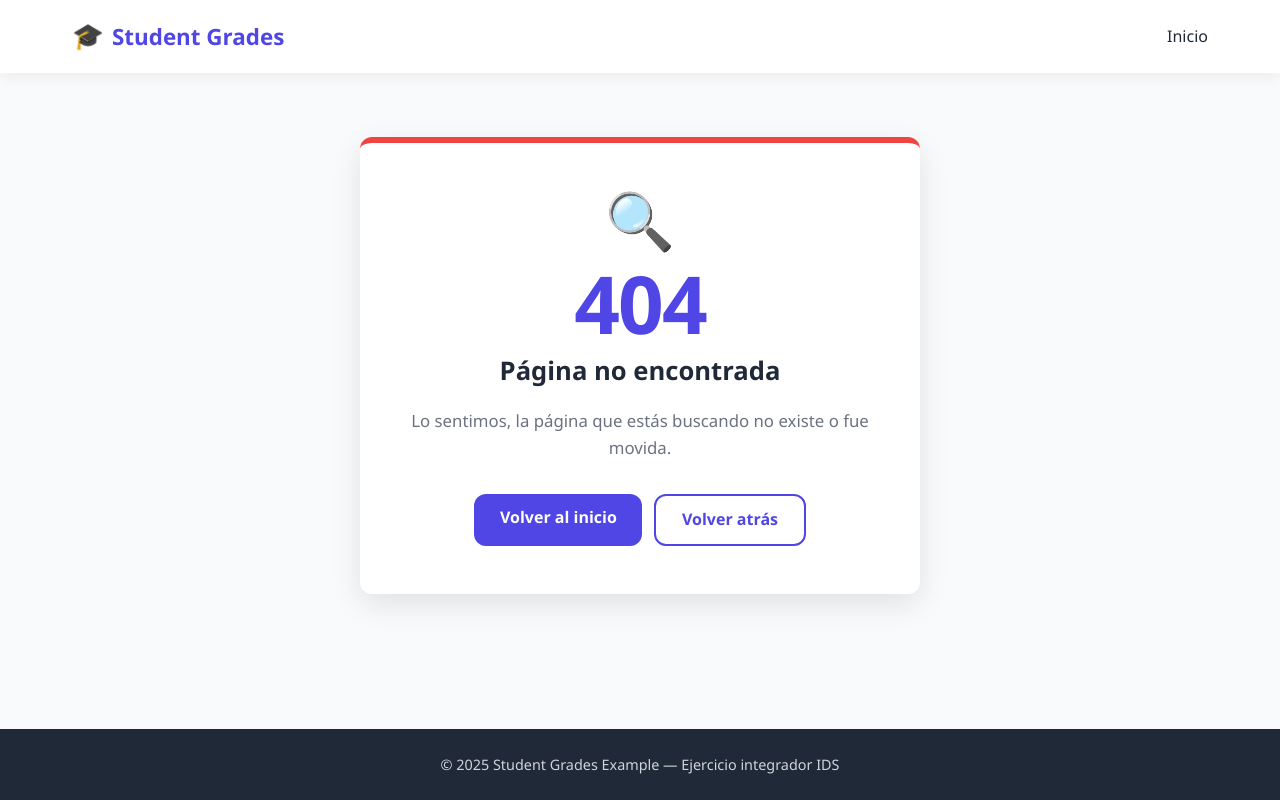
After one commit to fiuba-ids-lanzillotta/student-grades-example-web, a Flask app: template templates/404.html in a window 1280 px wide. The commit adds this page. Run offline with Flask 3, Linux system fonts and the light colour scheme; the template is opened without the code that fills it, so the values that code supplies are empty.

Commit message:
Add 404 error handler and refactor services
- Register Flask 404 errorhandler rendering templates/404.html with optional error.description.- Use abort(404) in detalle_alumno when alumno is not found, passing a descriptive message.- Add error-page styles in static/css/styles.css.- Refactor obtener_alumno, obtener_notas_alumno and obtener_alumnos_materia to a single return point with initialized variables.- Update README with templates/404.html and a 'Manejo de errores' section.

```diff
--- a/app.py
+++ b/app.py
@@ -1,5 +1,5 @@
 import logging
-from flask import Flask
+from flask import Flask, render_template
 from student_grades_example_web.routes.alumnos import alumnos_bp
 
 logging.basicConfig(level=logging.DEBUG, format='%(levelname)s - %(name)s - %(message)s')
@@ -12,5 +12,10 @@ app.secret_key = 'supersecretkey'
 
 app.register_blueprint(alumnos_bp)
 
+
+@app.errorhandler(404)
+def page_not_found(error):
+    return render_template('404.html', error=error), 404
+
 if __name__ == '__main__':
     app.run(debug=True, port=5001)
--- a/static/css/styles.css
+++ b/static/css/styles.css
@@ -580,6 +580,81 @@ a {
 }
 
 /* ---------------------------------------------------------------
+   Error Page (404 / errores generales)
+   --------------------------------------------------------------- */
+.error-page {
+    max-width: 560px;
+    margin: 4rem auto;
+    padding: 3rem 2.5rem;
+    background-color: var(--color-white);
+    border-radius: var(--radius);
+    box-shadow: var(--shadow-lg);
+    text-align: center;
+    border-top: 6px solid var(--color-danger);
+}
+
+.error-page__icon {
+    font-size: 3.5rem;
+    line-height: 1;
+    margin-bottom: 1rem;
+    display: inline-block;
+}
+
+.error-page__code {
+    font-size: 5rem;
+    font-weight: 800;
+    color: var(--color-primary);
+    letter-spacing: -2px;
+    line-height: 1;
+    margin-bottom: 0.5rem;
+}
+
+.error-page__title {
+    font-size: 1.6rem;
+    color: var(--color-dark);
+    margin-bottom: 1rem;
+}
+
+.error-page__message {
+    color: var(--color-gray);
+    font-size: 1.05rem;
+    margin-bottom: 2rem;
+}
+
+.error-page__actions {
+    display: flex;
+    gap: 0.75rem;
+    justify-content: center;
+    flex-wrap: wrap;
+}
+
+.error-page__link {
+    display: inline-block;
+    padding: 0.7rem 1.6rem;
+    background-color: var(--color-primary);
+    color: var(--color-white);
+    border-radius: var(--radius);
+    font-weight: 600;
+    transition: background-color var(--transition), transform var(--transition);
+}
+
+.error-page__link:hover {
+    background-color: var(--color-primary-dk);
+    transform: translateY(-2px);
+}
+
+.error-page__link--secondary {
+    background-color: transparent;
+    color: var(--color-primary);
+    border: 2px solid var(--color-primary);
+}
+
+.error-page__link--secondary:hover {
+    background-color: var(--color-primary);
+    color: var(--color-white);
+}
+
+/* ---------------------------------------------------------------
    Responsive
    --------------------------------------------------------------- */
 @media (max-width: 768px) {
--- a/student_grades_example_web/routes/alumnos.py
+++ b/student_grades_example_web/routes/alumnos.py
@@ -1,4 +1,4 @@
-from flask import Blueprint, render_template, request, redirect, url_for, flash, jsonify
+from flask import Blueprint, render_template, request, redirect, url_for, flash, jsonify, abort
 from ..services.alumnos import obtener_alumno, obtener_notas_alumno, agregar_nota
 from ..services.materias import obtener_alumnos_materia
 from ..constants import NOTA_MIN, NOTA_MAX
@@ -65,9 +65,7 @@ def detalle_alumno(padron):
     alumno = obtener_alumno(padron)
 
     if not alumno:
-        flash(f'No se encontro un alumno con padron {padron}.', 'error')
-
-        return redirect(url_for('alumnos.index'))
+        abort(404, description=f'No se encontro un alumno con padron {padron}.')
 
     materias = obtener_notas_alumno(padron)
 
--- /dev/null
+++ b/templates/404.html
@@ -0,0 +1,22 @@
+{% extends 'base.html' %}
+
+{% block title %}Página no encontrada - Student Grades{% endblock %}
+
+{% block content %}
+<section class="error-page">
+    <span class="error-page__icon">&#128269;</span>
+    <h1 class="error-page__code">404</h1>
+    <h2 class="error-page__title">Página no encontrada</h2>
+    <p class="error-page__message">
+        {% if error and error.description %}
+            {{ error.description }}
+        {% else %}
+            Lo sentimos, la página que estás buscando no existe o fue movida.
+        {% endif %}
+    </p>
+    <div class="error-page__actions">
+        <a href="{{ url_for('alumnos.index') }}" class="error-page__link">Volver al inicio</a>
+        <a href="javascript:history.back()" class="error-page__link error-page__link--secondary">Volver atrás</a>
+    </div>
+</section>
+{% endblock %}
--- a/templates/base.html
+++ b/templates/base.html
@@ -40,6 +40,5 @@
     </footer>
 
     {% block extra_js %}{% endblock %}
-
 </body>
 </html>
--- a/templates/index.html
+++ b/templates/index.html
@@ -16,7 +16,7 @@
         <h2 class="search-card__title">Buscar alumno</h2>
         <p class="search-card__subtitle">Ingresa el padron para ver sus materias y notas</p>
 
-        <form method="POST" class="form">
+        <form action="{{url_for('alumnos.index')}}" method="POST" class="form">
             <div class="form__group">
                 <label for="padron" class="form__label">Numero de padron</label>
                 <input
```
Also changed, not shown: student_grades_example_web/services/alumnos.py (+8 -10 lines), student_grades_example_web/services/materias.py (+4 -4 lines), README.md.
